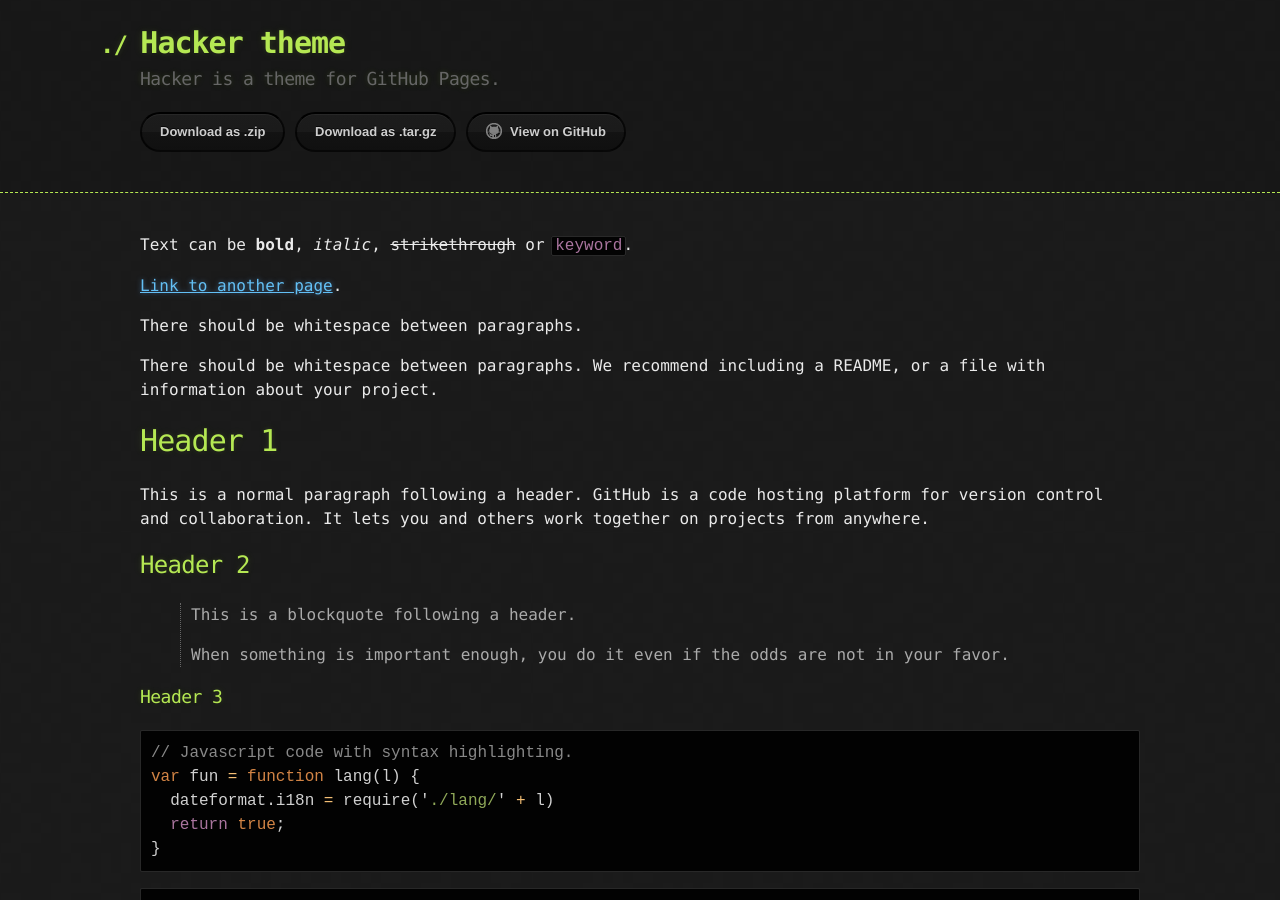
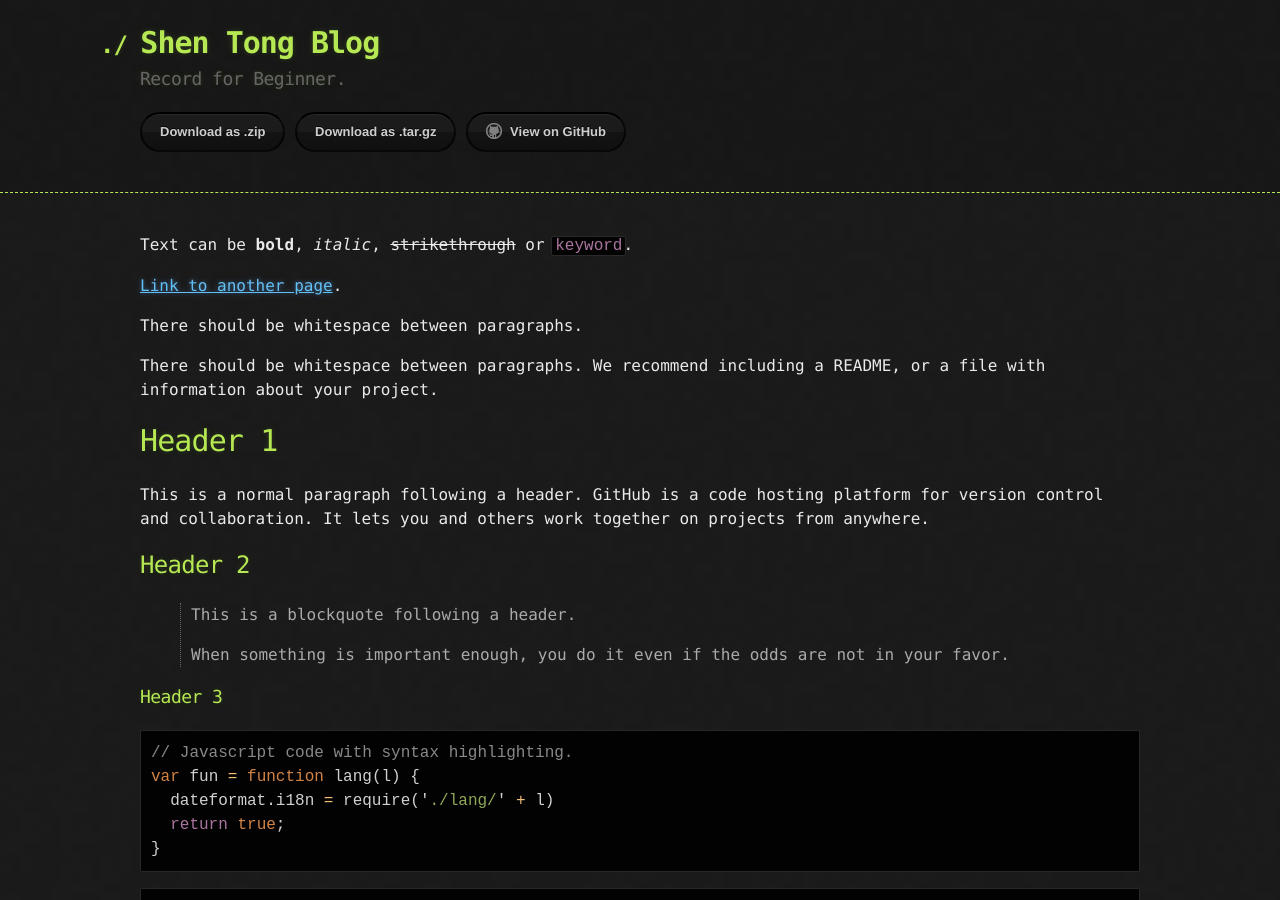
Before and after one commit to ShenTong-cn/shentong.github.io, a Jekyll site: the page built from index.md, in a window 1280 px wide and 900 px high. Built offline with Jekyll 4.4.1, drawn with Linux system fonts in a browser that asks for light colours.

Commit message:
修改标题

```diff
--- a/_config.yml
+++ b/_config.yml
@@ -1,5 +1,5 @@
-title: Hacker theme
-description: Hacker is a theme for GitHub Pages.
+title: Shen Tong Blog
+description: Record for Beginner.
 show_downloads: true
 google_analytics:
 theme: jekyll-theme-hacker
```
